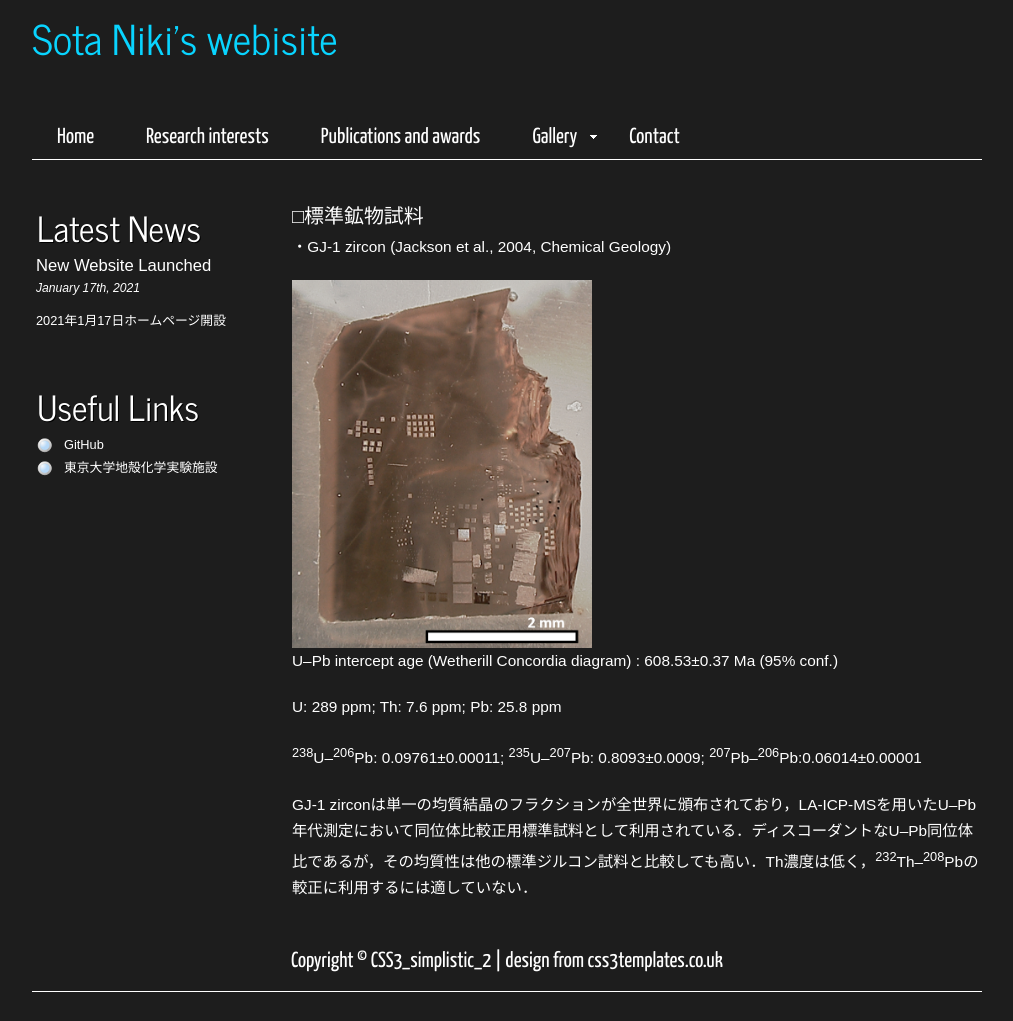
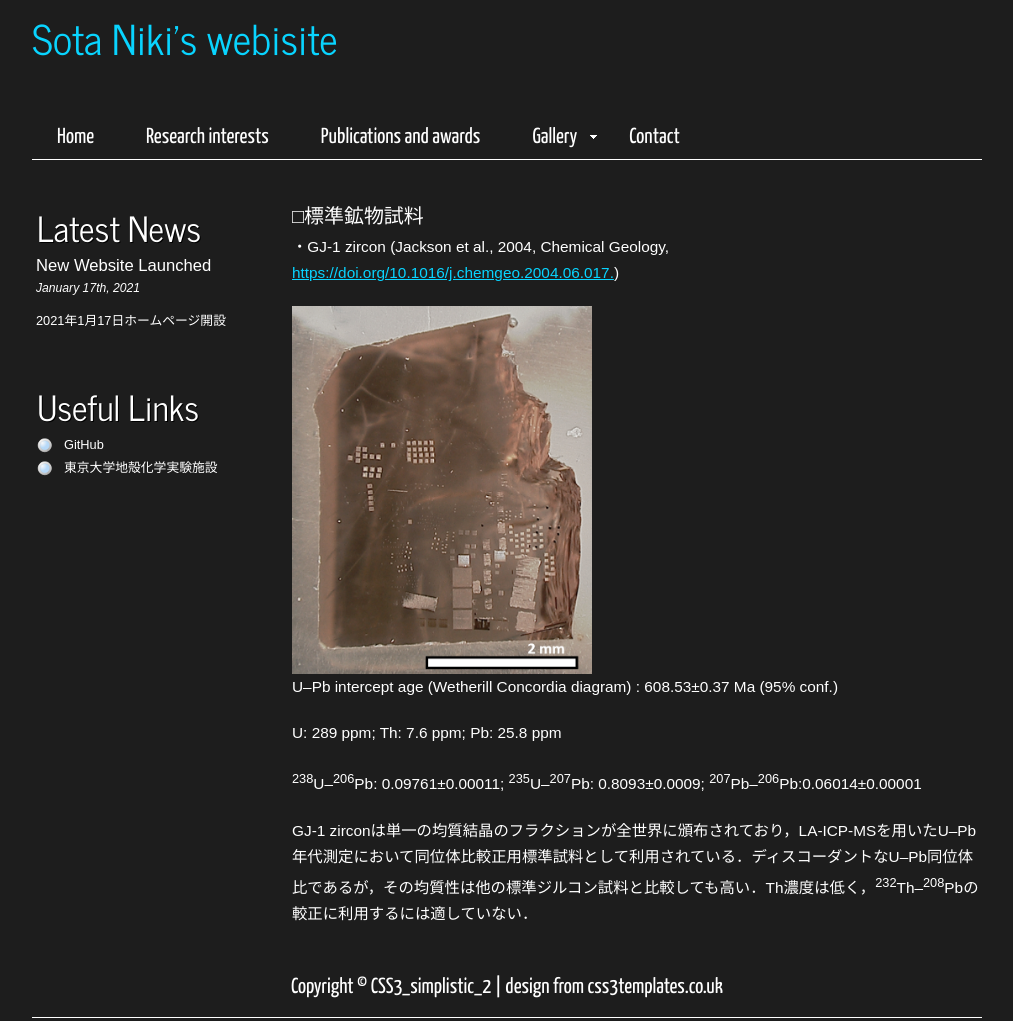
Before and after one commit to sotaniki/sotaniki.github.io, a plain HTML site: page mineral.html in a window 1280 px wide. Shown: the whole page, without its empty margins (133-1146 px from the left). Drawn offline with Linux system fonts and the light colour scheme.

Commit message:
Update mineral.html

```diff
--- a/mineral.html
+++ b/mineral.html
@@ -71,7 +71,7 @@
       </div>
       <div class="content">
         <h4>□標準鉱物試料</h4>
-        <p>・GJ-1 zircon (Jackson et al., 2004, Chemical Geology)</p>
+        <p>・GJ-1 zircon (Jackson et al., 2004, Chemical Geology, <a href="https://doi.org/10.1016/j.chemgeo.2004.06.017">https://doi.org/10.1016/j.chemgeo.2004.06.017.</a>)</p>
         <div class="gallery">
           <ul class="images">
             <li class="show"><img width="300" height="" src="images/mineral/gj-1_trimmed.png" alt="GJ-1 zircon" /></li>
```
